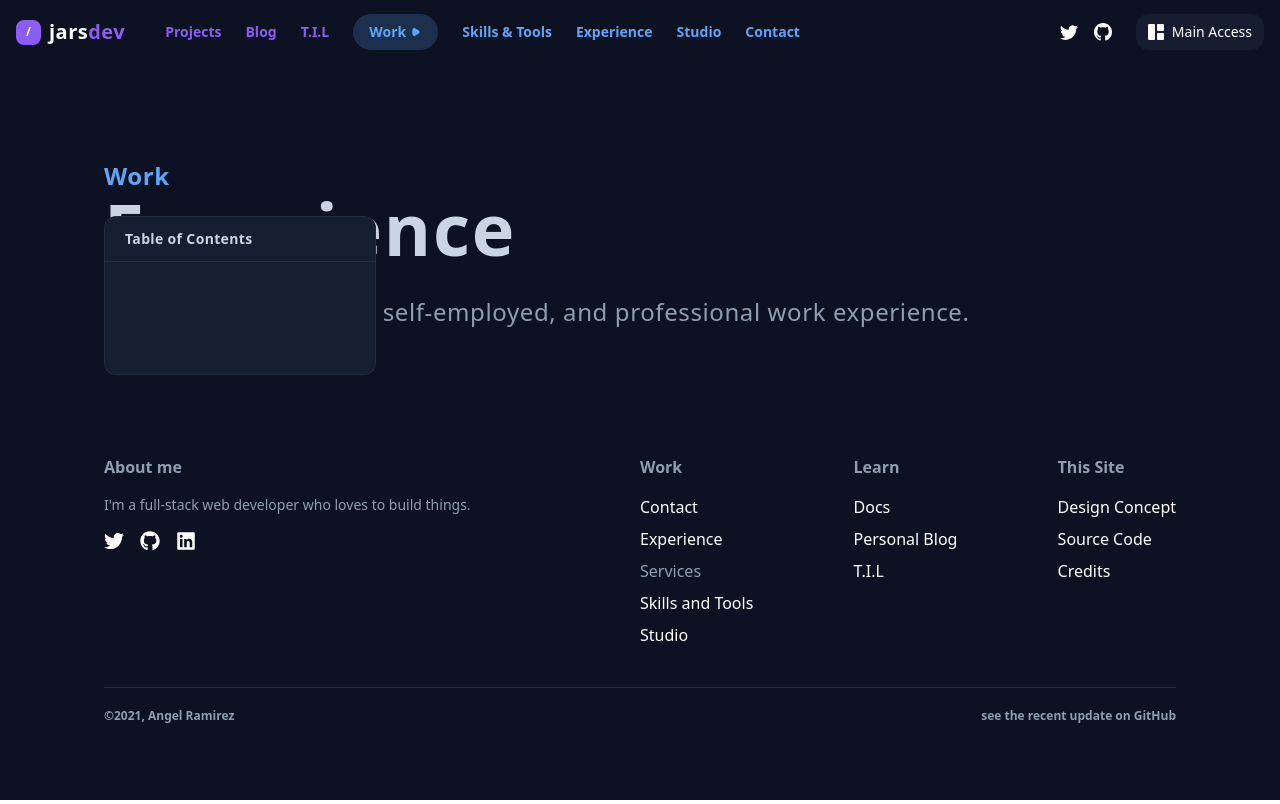
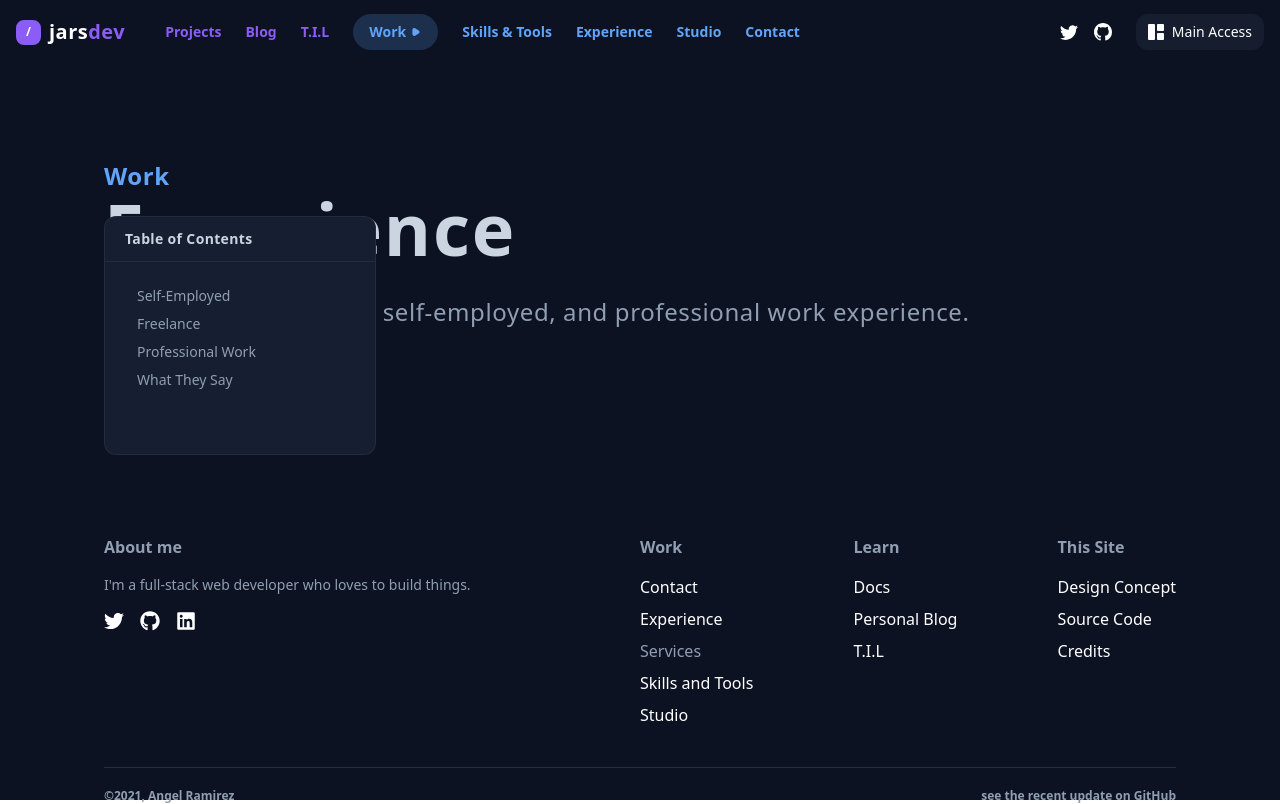
Before and after one commit to ImJars/Development-full-coding, a React (Vite) app: page /experience in a window 1280 px wide. Built offline with nearby package versions, Linux system fonts and the light colour scheme.

Commit message:
Update experience.jsx

```diff
--- a/src/experience.jsx
+++ b/src/experience.jsx
@@ -30,7 +30,12 @@ function Experience() {
                     </h3>
                 </div>
                 <div>
-                    <Index />
+                    <Index
+                        subtitle_1={'Self-Employed'}
+                        subtitle_2={'Freelance'}
+                        subtitle_3={'Professional Work'}
+                        subtitle_4={'What They Say'}
+                    />
                 </div>
                 <div
                     className='mt-20'
```
